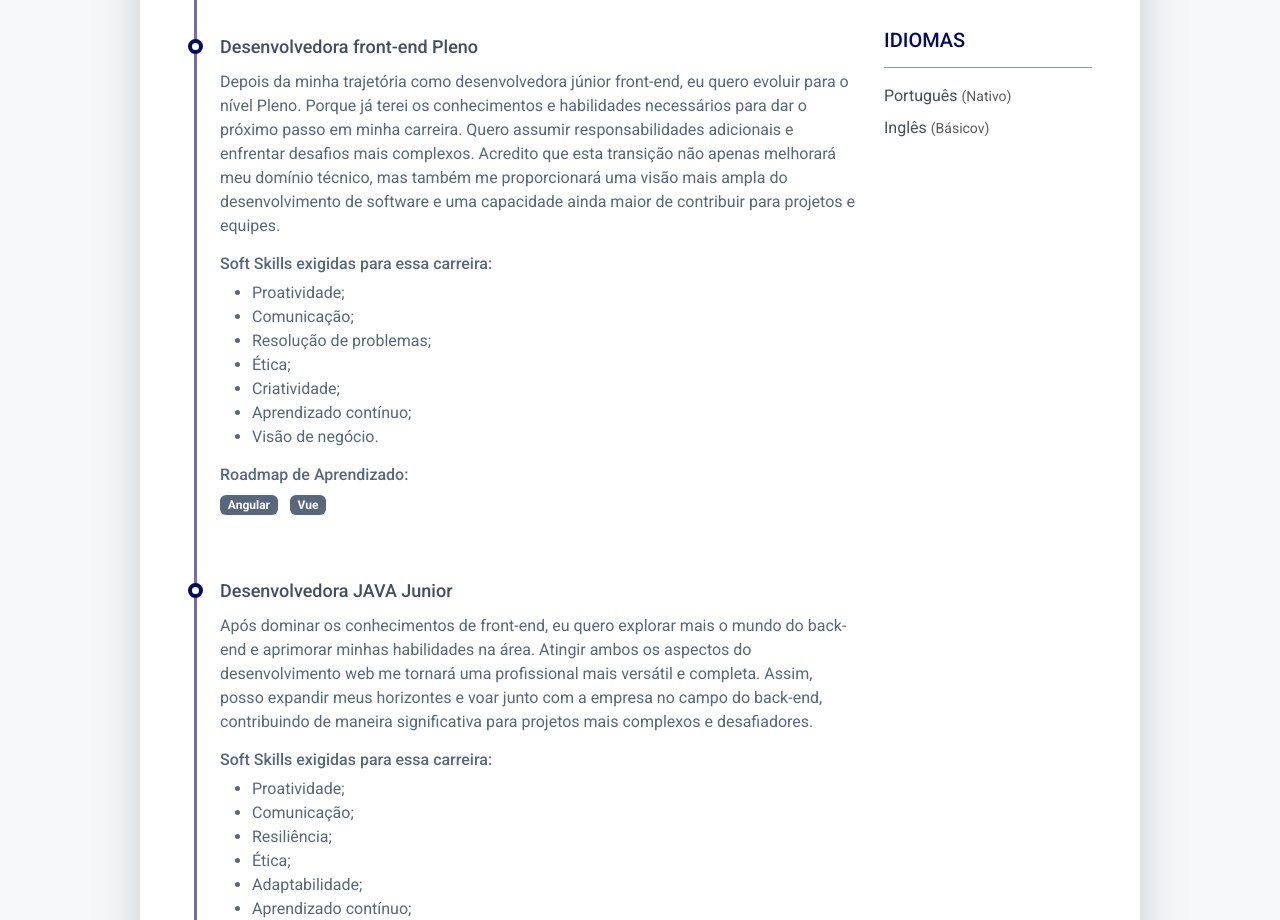
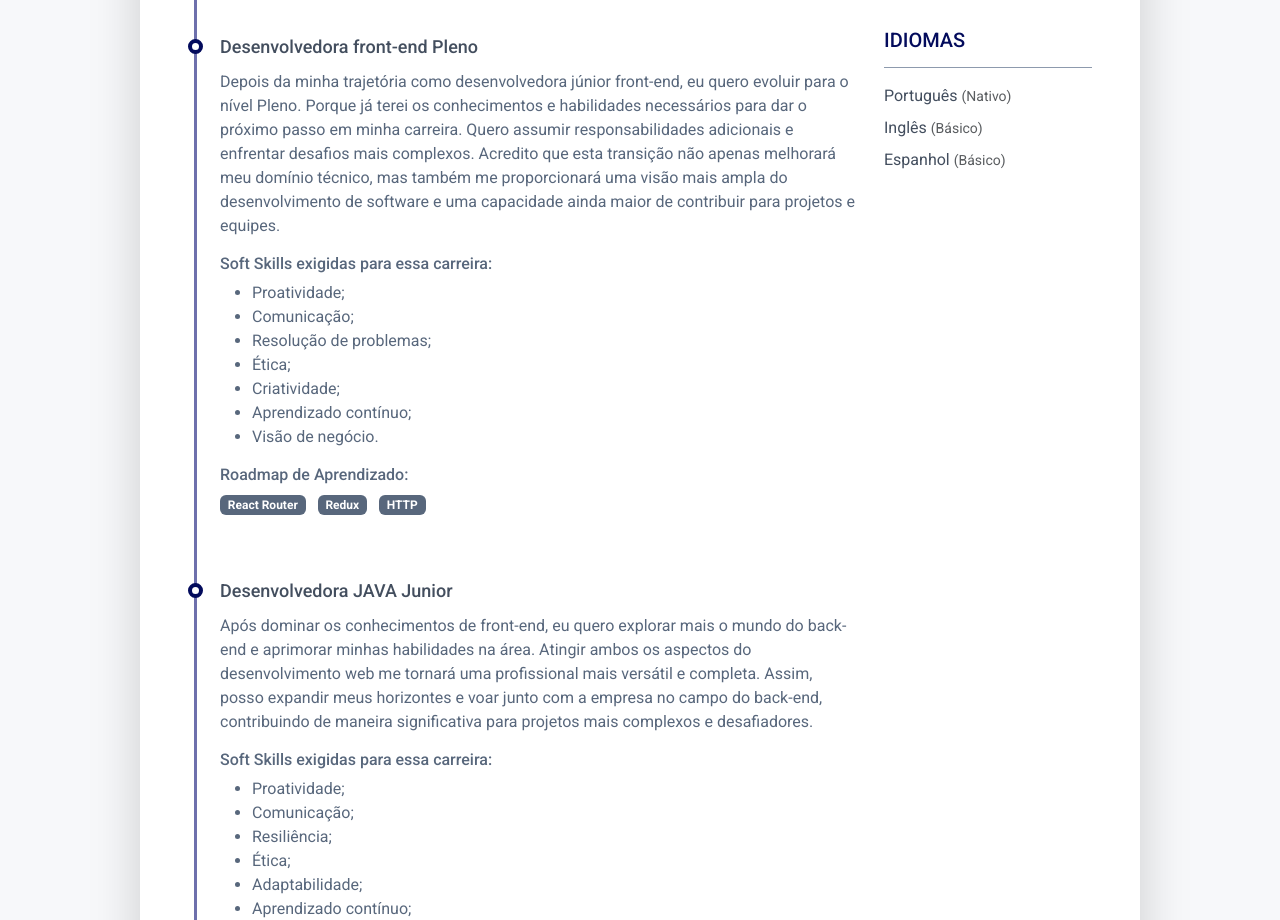
Before and after one commit to ThauannySuzuki/MapaCarreira, a plain HTML site: page index.html in a window 1280 px wide. Shown: the part 1140-2060 px from the top of the page. Drawn offline with Linux system fonts and the light colour scheme.

Commit message:
first commit

```diff
--- a/index.html
+++ b/index.html
@@ -178,9 +178,11 @@
 												Roadmap de Aprendizado:</h4>
 											<ul class="list-inline">
 												<li class="list-inline-item"><span
-														class="badge bg-secondary badge-pill">Angular</span></li>
+														class="badge bg-secondary badge-pill">React Router</span></li>
 												<li class="list-inline-item"><span
-														class="badge bg-secondary badge-pill">Vue</span></li>
+														class="badge bg-secondary badge-pill">Redux </span></li>
+												<li class="list-inline-item"><span
+														class="badge bg-secondary badge-pill">HTTP </span></li>
 											</ul>
 										</div>
 
@@ -388,7 +390,10 @@
 									</li>
 									<li class="mb-2 align-middle"><span
 											class="resume-lang-name font-weight-bold">Inglês</span> <small
-											class="text-muted font-weight-normal">(Básicov)</small></li>
+											class="text-muted font-weight-normal">(Básico)</small></li>
+									<li class="mb-2 align-middle"><span
+											class="resume-lang-name font-weight-bold">Espanhol</span> <small
+											class="text-muted font-weight-normal">(Básico)</small></li>
 								</ul>
 							</div>
 						</section>
```
